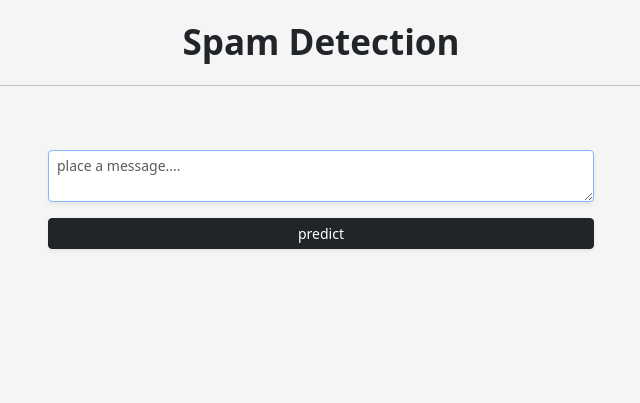
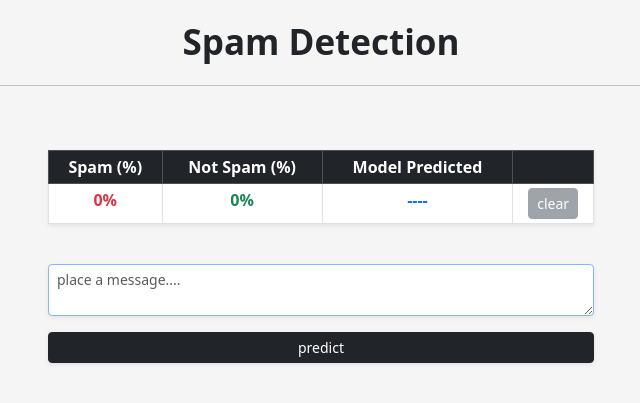
Before and after one commit to einstein2306/spam-detection, a Flask app: page / in a window 1280 px wide. Shown: the top 403 px of the page, without its empty margins (319-959 px from the left). Run offline with Flask 3, Linux system fonts and the light colour scheme; some libraries are stand-ins or nearby versions.

Commit message:
updated slightly

```diff
--- a/app.py
+++ b/app.py
@@ -1,4 +1,4 @@
-from flask import Flask, render_template, request
+from flask import Flask, render_template, request, jsonify
 import joblib
 
 
@@ -9,7 +9,7 @@ app = Flask(__name__)
 def index():
     return render_template("index.html")
 
-@app.route('/predict', methods=['GET','POST'])
+@app.route('/predict', methods=['POST'])
 def prediction():
     if request.method == "POST":
         MESSAGE = request.form.get("message")
@@ -26,9 +26,13 @@ def prediction():
         else:
             pred = "spam"
 
-        return render_template("index.html",ham=ham,spam=spam,pred=pred)
 
-
+        return jsonify({
+            "success":True,
+            "spam":spam,
+            "ham":ham,
+            "pred":pred
+        })
 
 
 if __name__ == "__main__":
--- /dev/null
+++ b/static/index.js
@@ -0,0 +1,48 @@
+document.addEventListener("DOMContentLoaded",()=>{
+
+
+    document.querySelector("#form").onsubmit = () =>{
+
+        const request = new XMLHttpRequest();
+
+        const mesg = document.querySelector("#message").value;
+        document.querySelector("#message").value = "";
+
+        document.querySelector("#spam").innerHTML = '<div class="spinner-border spinner-border-sm text-danger"></div>';
+        document.querySelector("#ham").innerHTML = '<div class="spinner-border spinner-border-sm text-success"></div>';
+        document.querySelector("#pred").innerHTML = '<div class="spinner-border spinner-border-sm text-primary"></div>';
+
+        request.open("POST","/predict");
+
+        request.onload = () =>{
+
+            const data = JSON.parse(request.responseText);
+
+            if(data.success){
+                document.querySelector("#spam").innerHTML = data.spam + '%';
+                document.querySelector("#ham").innerHTML = data.ham + "%";
+                document.querySelector("#pred").innerHTML = data.pred;
+                document.querySelector(".clear").disabled = false;
+
+            }else{
+                document.querySelector("#spam").innerHTML = 'something';
+                document.querySelector("#ham").innerHTML = 'went';
+                document.querySelector("#pred").innerHTML = 'wrong';
+            }
+        };
+
+        const form = new FormData();
+        form.append("message",mesg);
+
+        request.send(form);
+        return false;
+    };
+
+});
+
+function clearData(){
+    document.querySelector('#spam').innerHTML = '0%';
+    document.querySelector('#ham').innerHTML = '0%';
+    document.querySelector('#pred').innerHTML = '----';
+    document.querySelector(".clear").disabled = true;
+}
--- a/templates/index.html
+++ b/templates/index.html
@@ -3,6 +3,7 @@
 <head>
     <script src="/static/bootstrap.bundle.min.js"></script>
     <link rel="stylesheet" href="/static/bootstrap.min.css">
+    <script src="/static/index.js"></script>
     <meta charset="UTF-8">
     <meta name="viewport" content="width=device-width, initial-scale=1.0">
     <title>spam detection</title>
@@ -14,15 +15,13 @@
         body{
             background-color: whitesmoke;
         }
+
         #name{
             font-weight:800;
 
         }
         #spam,#ham,#pred{
             font-weight:700;
-        }
-        #pred{
-            color:saddlebrown;
         }
         .spam-div{
             background-color:cornsilk;
@@ -42,31 +41,31 @@
             <p class="text-center mt-3 head">Spam Detection</p>
             <hr>
         </div>
-        {% if pred %}
         <div class="row mb-4">
             <div class="col-md-6 mx-auto">
                 <table class="table table-sm text-center table-bordered shadow shadow-sm ">
                     <thead class="table-dark">
-                        <th scope="col">Spam</th>
-                        <th scope="col">Not Spam</th>
+                        <th scope="col">Spam (%)</th>
+                        <th scope="col">Not Spam (%)</th>
                         <th scope="col">Model Predicted</th>
+                        <th scope="col"></th>
                     </thead>
                     <tbody>
                         <tr>
-                            <td id="spam" class="text-danger">{{spam}}%</td>
-                            <td id="ham" class="text-success">{{ham}}%</td>
-                            <td id="pred">{{pred}}</td>
+                            <td id="spam" class="text-danger">0%</td>
+                            <td id="ham" class="text-success">0%</td>
+                            <td id="pred" class="text-primary">----</td>
+                            <td><button class="btn btn-sm btn-secondary clear" onclick="clearData()" disabled>clear</button></td>
                         </tr>
                     </tbody>
                 </table>
 
             </div>
         </div>
-        {% endif %}
         <div class="row">
             <div class="col-md-6 mx-auto">
-                <form action="/predict" method="post">
-                    <textarea autofocus class="form-control form-control-sm shadow shadow-sm" placeholder="place a message...." name="message"></textarea>
+                <form id="form">
+                    <textarea autofocus class="form-control form-control-sm shadow shadow-sm" placeholder="place a message...." id="message" required></textarea>
                     <input type="submit" class="btn btn-dark btn-sm mt-3 w-100 shadow shadow-sm" value="predict">
                 </form>
             </div>
```
